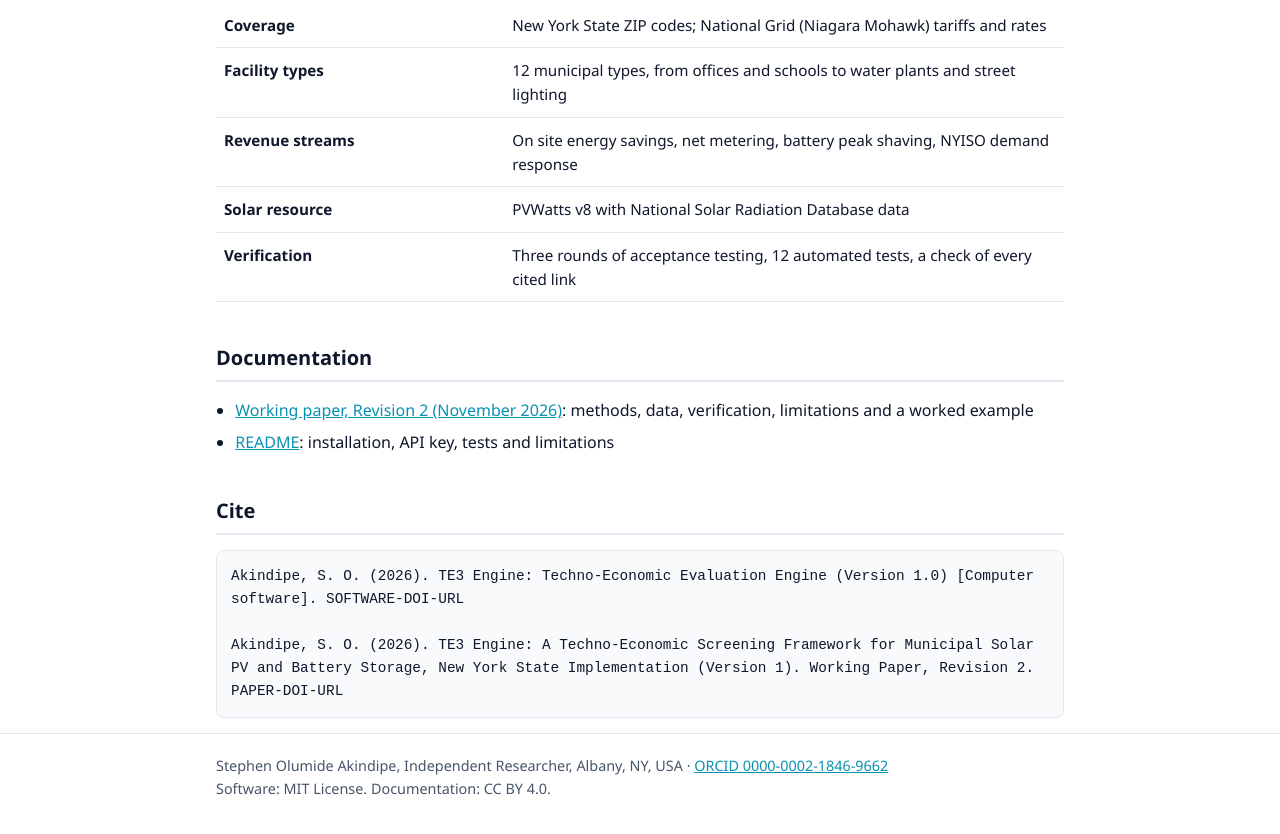
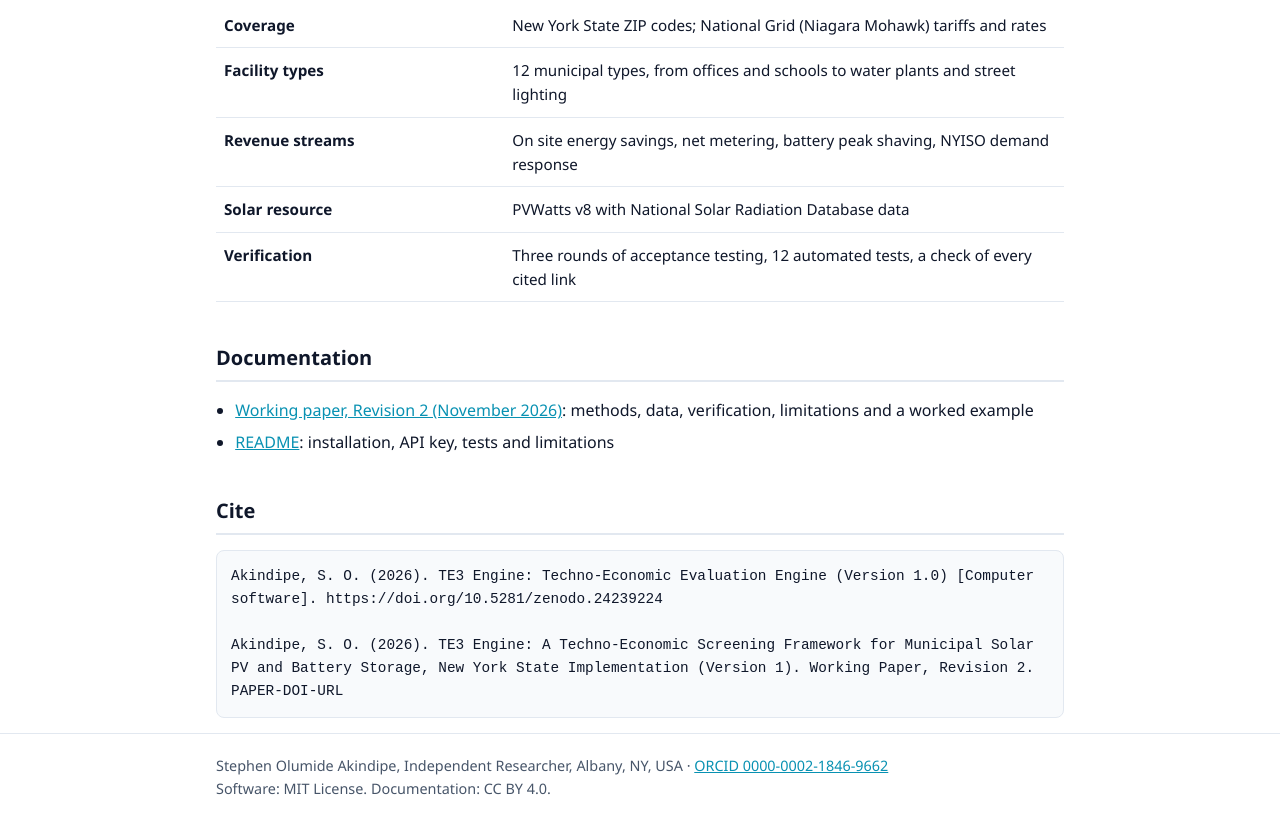
Before and after one commit to Olumide-Akindipe/te3-engine, a plain HTML site: page docs/index.html in a window 1280 px wide. Shown: the part 1050-1884 px from the top of the page. Drawn offline with Linux system fonts and the light colour scheme.

Commit message:
Add Zenodo DOI

```diff
--- a/docs/index.html
+++ b/docs/index.html
@@ -82,7 +82,7 @@
   </ul>
 
   <h2>Cite</h2>
-  <pre>Akindipe, S. O. (2026). TE3 Engine: Techno-Economic Evaluation Engine (Version 1.0) [Computer software]. SOFTWARE-DOI-URL
+  <pre>Akindipe, S. O. (2026). TE3 Engine: Techno-Economic Evaluation Engine (Version 1.0) [Computer software]. https://doi.org/10.5281/zenodo.24239224
 
 Akindipe, S. O. (2026). TE3 Engine: A Techno-Economic Screening Framework for Municipal Solar PV and Battery Storage, New York State Implementation (Version 1). Working Paper, Revision 2. PAPER-DOI-URL</pre>
 
```
Also changed, not shown: 2 other files.
